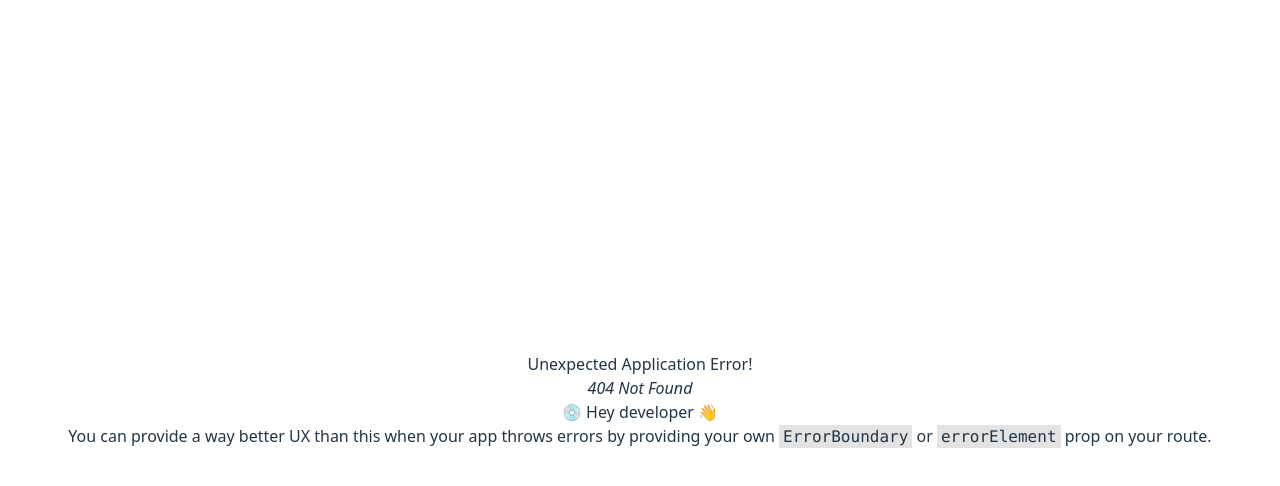
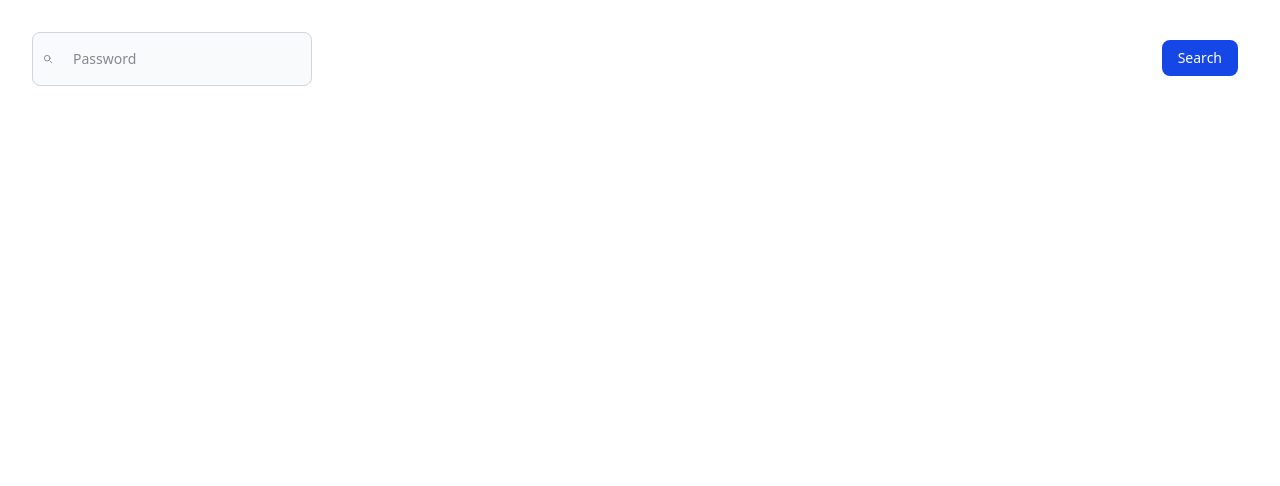
Before and after one commit to Dibyendu-sk/react102, a React (Vite) app: page /password-generator in a window 1280 px wide. Before the commit this address had no page. Shown: the top 486 px of the page. Built offline with nearby package versions, Linux system fonts and the light colour scheme.

Commit message:
password-generator pending

```diff
--- a/src/index.css
+++ b/src/index.css
@@ -1,6 +1,6 @@
 @import "tailwindcss";
 
-:root {
+/* :root {
   font-family: system-ui, Avenir, Helvetica, Arial, sans-serif;
   line-height: 1.5;
   font-weight: 400;
@@ -72,4 +72,4 @@ button:focus-visible {
   button {
     background-color: #f9f9f9;
   }
-}
+} */
--- a/src/main.tsx
+++ b/src/main.tsx
@@ -6,6 +6,8 @@ import App from './App.tsx'
 import Helloworld from './pages/helloWorld.tsx'
 import { Layout } from './Layout.tsx'
 import { Cards } from './pages/tailwindStyling.tsx'
+import { ColorChange } from './pages/ColorChange.tsx'
+import { PasswordGenerator } from './pages/PasswordGenerator.tsx'
 
 export interface employeeObj {
   employee_Id: string,
@@ -26,6 +28,8 @@ const router = createBrowserRouter(
       <Route path='' element={<App />} />
       <Route path='/hello-world' element={<Helloworld />} />
       <Route path='/tailwind-design' element={<Cards employee={employee} company='Asiczen Technologies Pvt ltd' />} />
+      <Route path='/color-change' element={<ColorChange />} />
+      <Route path='/password-generator' element={<PasswordGenerator />} />
     </Route>
   )
 )
--- /dev/null
+++ b/src/pages/ColorChange.tsx
@@ -0,0 +1,16 @@
+import { useState } from "react"
+
+export function ColorChange() {
+    const [bgColor, setBgColor] = useState("white")
+    return <>
+    <body style={{backgroundColor:bgColor}}>
+        <div className="bg-white" style={{padding:50, borderRadius:20}}>
+        <button className="text-white font-bold" style={{backgroundColor:"#C5172E"}} onClick={()=>setBgColor("#C5172E")}>Red</button>
+        <button className="text-white font-bold" style={{backgroundColor:"#0065F8"}} onClick={()=>setBgColor("#0065F8")}>Blue</button>
+        <button className="text-white font-bold" style={{backgroundColor:"#FF9D23"}} onClick={()=>setBgColor("#FF9D23")}>Yellow</button>
+    </div>
+    </body>
+
+</>
+
+}
--- /dev/null
+++ b/src/pages/PasswordGenerator.tsx
@@ -0,0 +1,27 @@
+import { useState } from "react"
+
+export function PasswordGenerator(){
+    const [passwordLength, setPasswordLength] = useState(6)
+    const [numberAllowed, setNumberAllowed] = useState(false)
+    const [specialCharAllowed, setSpecialCharAllowed] = useState(false)
+    const [password, setPassword] = useState("")
+
+    return <>
+<body style={{placeItems:"center"}}>
+    <form>
+    <label htmlFor="search" className="mb-1 text-sm font-medium text-gray-900 sr-only dark:text-white">Search</label>
+    <div className="relative">
+        <div className="absolute inset-y-0 start-0 flex items-center ps-3 pointer-events-none">
+            <svg className="w-2 h-4 text-gray-500 dark:text-gray-400" aria-hidden="true" xmlns="http://www.w3.org/2000/svg" fill="none" viewBox="0 0 20 20">
+                <path stroke="currentColor" stroke-linecap="round" stroke-linejoin="round" stroke-width="2" d="m19 19-4-4m0-7A7 7 0 1 1 1 8a7 7 0 0 1 14 0Z"/>
+            </svg>
+        </div>
+        <input type="search" id="search" className="block w-70 p-4 ps-10 text-sm text-gray-900 border border-gray-300 rounded-lg bg-gray-50 focus:ring-blue-500 focus:border-blue-500 dark:bg-gray-700 dark:border-gray-600 dark:placeholder-gray-400 dark:text-white dark:focus:ring-blue-500 dark:focus:border-blue-500" placeholder="Password" required />
+        <button type="submit" className="text-white absolute end-2.5 bottom-2.5 bg-blue-700 hover:bg-blue-800 focus:ring-4 focus:outline-none focus:ring-blue-300 font-medium rounded-lg text-sm px-4 py-2 dark:bg-blue-600 dark:hover:bg-blue-700 dark:focus:ring-blue-800">Search</button>
+    </div>
+</form>
+</body>
+
+
+    </>
+}
```
